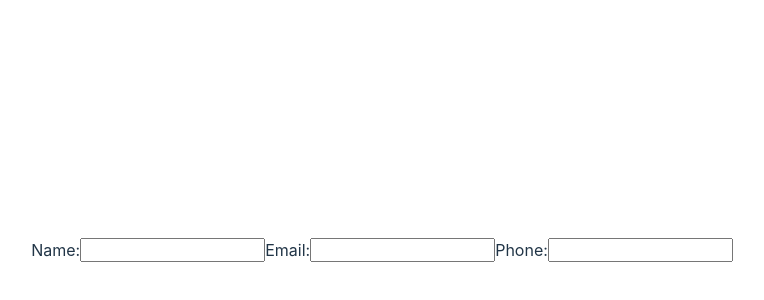
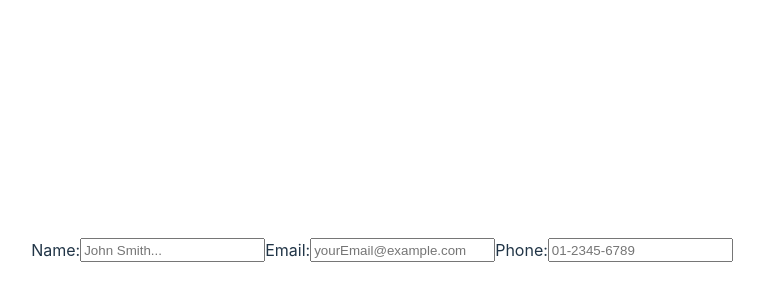
Before and after one commit to gregmjsco/odin-cv, a React (Vite) app: page / in a window 1280 px wide. Shown: the part 150-450 px from the top of the page, without its empty margins (258-1022 px from the left). Built offline with nearby package versions, Linux system fonts and the light colour scheme.

Commit message:
Add placeholder values to general info form fields

```diff
--- a/components/General-Info.jsx
+++ b/components/General-Info.jsx
@@ -6,7 +6,7 @@ function Name(){
             <label htmlFor="name">
                 Name:
             </label>
-            <input type="text" id="name" name="name" />
+            <input type="text" id="name" name="name" placeholder="John Smith..."/>
         </>
     );
 
@@ -18,7 +18,7 @@ function Email(){
             <label htmlFor="email">
                 Email:
             </label>
-            <input type="email" name="email" id="email" />
+            <input type="email" name="email" id="email" placeholder="yourEmail@example.com"/>
         </>
     );
 
@@ -30,7 +30,7 @@ function Phone(){
             <label htmlFor="phone">
                 Phone:
             </label>
-            <input type="tel" name="phone" id="phone" />
+            <input type="tel" name="phone" id="phone" placeholder="01-2345-6789"/>
         </>
     );
 
```
